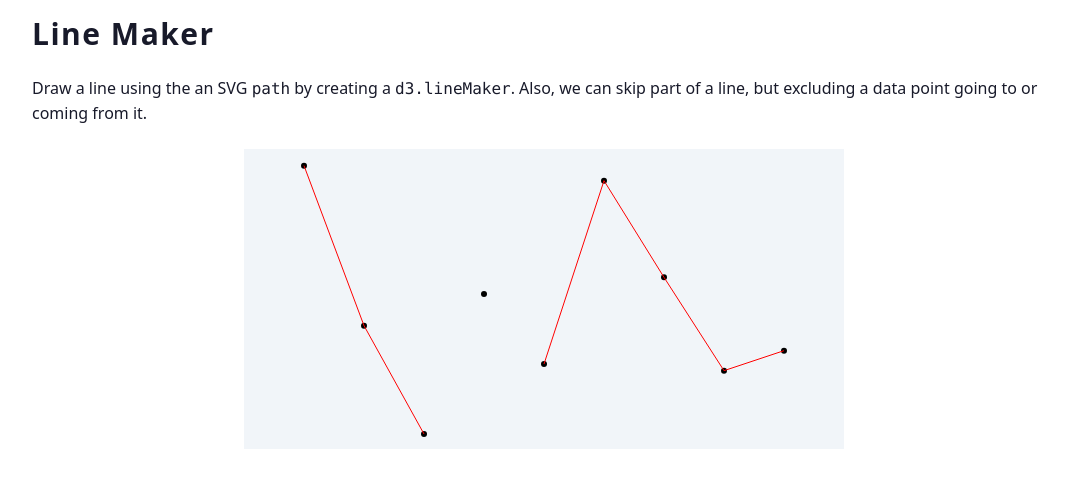
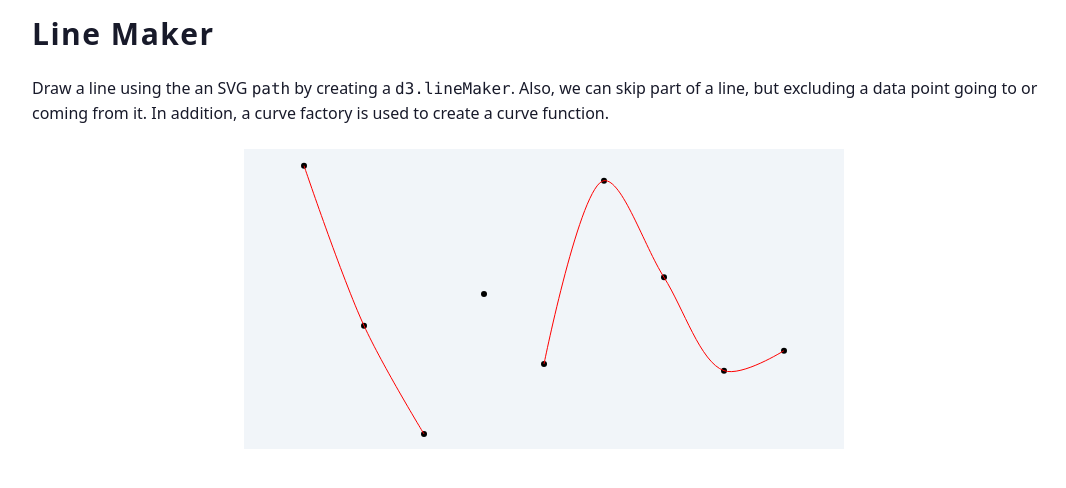
Before and after one commit to phoobynet/vite-react-d3-ts, a React (Vite) app: page /line-maker in a window 1280 px wide. Shown: the top 488 px of the page, without its empty margins (96-1162 px from the left). Built offline with nearby package versions, Linux system fonts and the light colour scheme.

Commit message:
Added line demo.

```diff
--- a/src/pages/LineMaker.tsx
+++ b/src/pages/LineMaker.tsx
@@ -53,7 +53,10 @@ export default function LineMaker() {
       .attr('cy', (d) => d[1])
 
     // Example of bypassing a data point, and not drawing a line to it or from it.
-    const lineMaker = d3.line().defined((d, i) => i !== 3)
+    const lineMaker = d3
+      .line()
+      .defined((d, i) => i !== 3)
+      .curve(d3.curveCatmullRom.alpha(0.5))
 
     // not necessary to supply accessor functions because the array is already in the right format
     // lineMaker.x((d) => d[0])
@@ -71,7 +74,8 @@ export default function LineMaker() {
       <PageDescription>
         Draw a line using the an SVG <code>path</code> by creating a{' '}
         <code>d3.lineMaker</code>. Also, we can skip part of a line, but
-        excluding a data point going to or coming from it.
+        excluding a data point going to or coming from it. In addition, a curve
+        factory is used to create a curve function.
       </PageDescription>
       <PageMain>
         <svg
```
